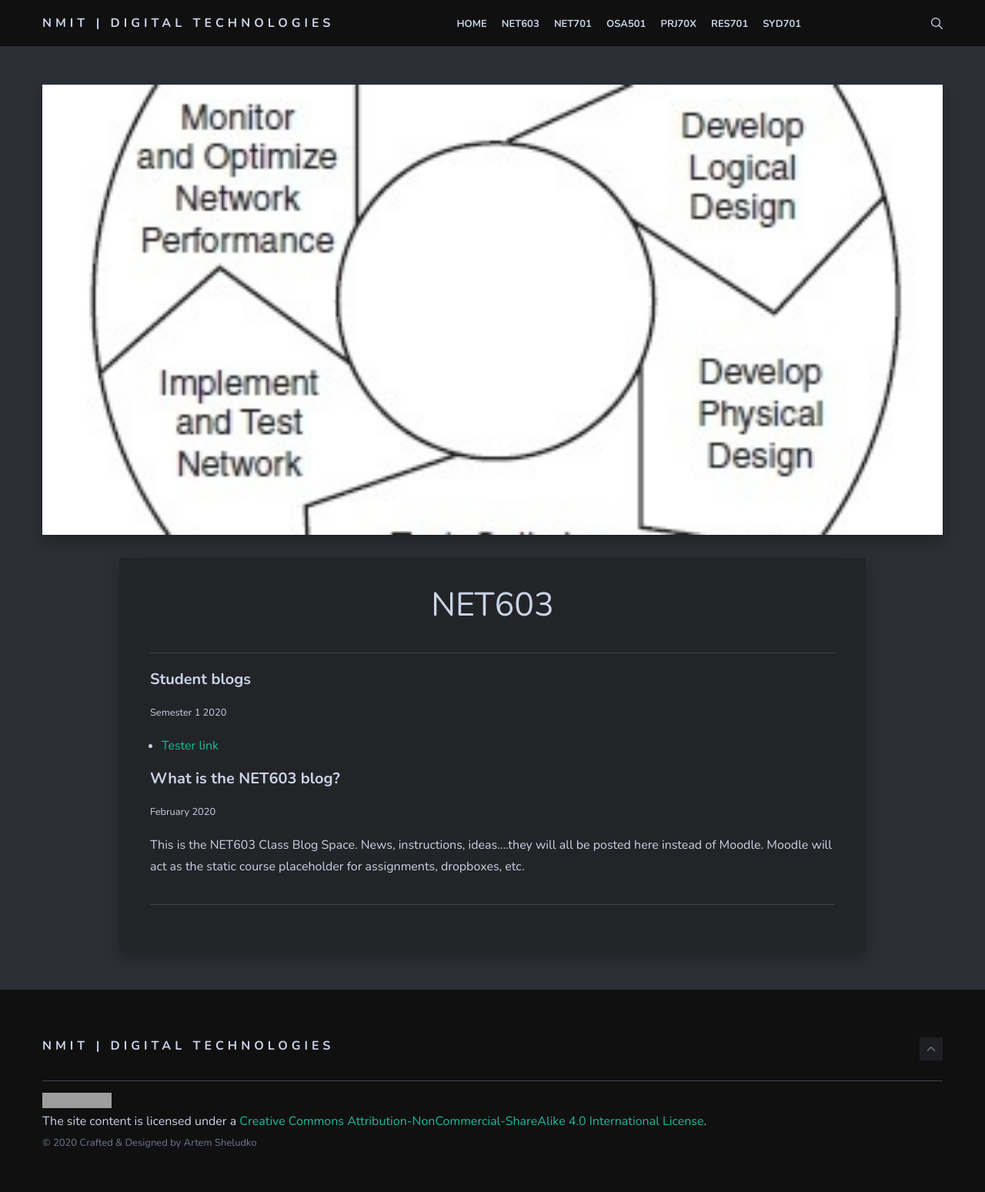
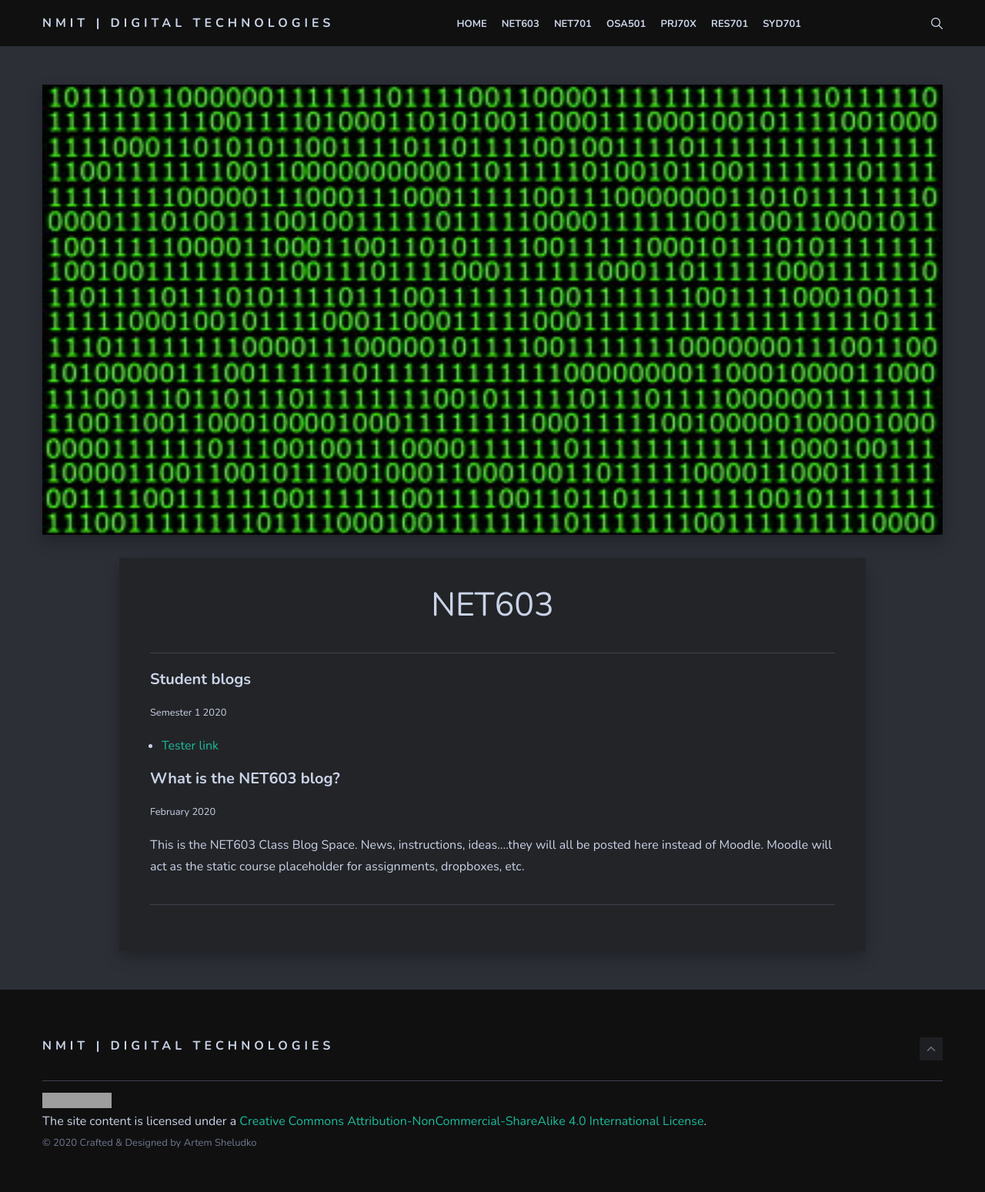
Before and after one commit to larsoliverdam/nmit, a Jekyll site: the page built from _pages/NET603.md, in a window 1280 px wide. Shown: the whole page at 77% size. Built offline with Jekyll 4.4.1, drawn with Linux system fonts in a browser that asks for light colours; nearby versions of some CDN libraries; grey boxes are pictures that could not be loaded.

Commit message:
change images on pages

```diff
--- a/_pages/NET603.md
+++ b/_pages/NET603.md
@@ -2,7 +2,7 @@
 layout: page
 title: NET603
 permalink: /NET603/
-image: TopDown.jpg
+image: binary.jpg
 ---
 
 #### Student blogs
```
Also changed, not shown: _pages/PRJ70x.md (+1 -1 lines), img/09.jpg (added), img/09.png (deleted), img/binary.jpg (added), img/ubuntu-logo.jpg (deleted).
